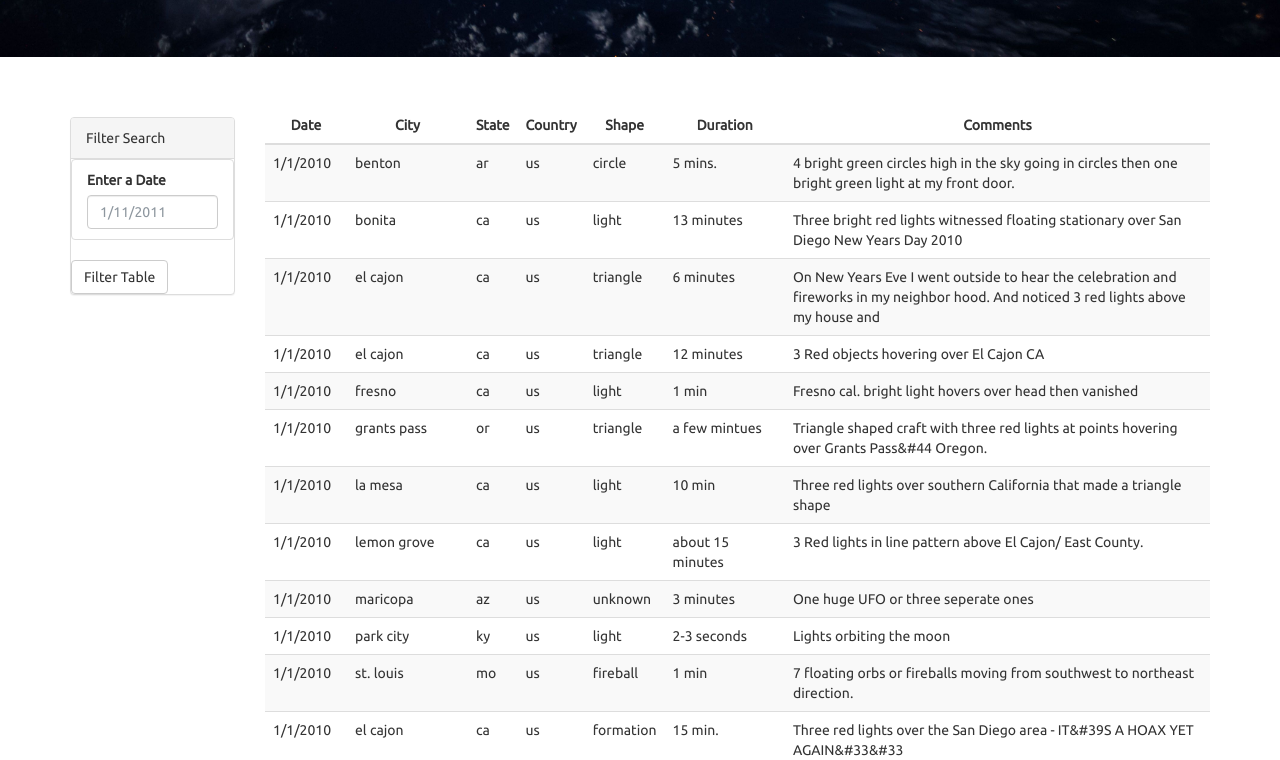
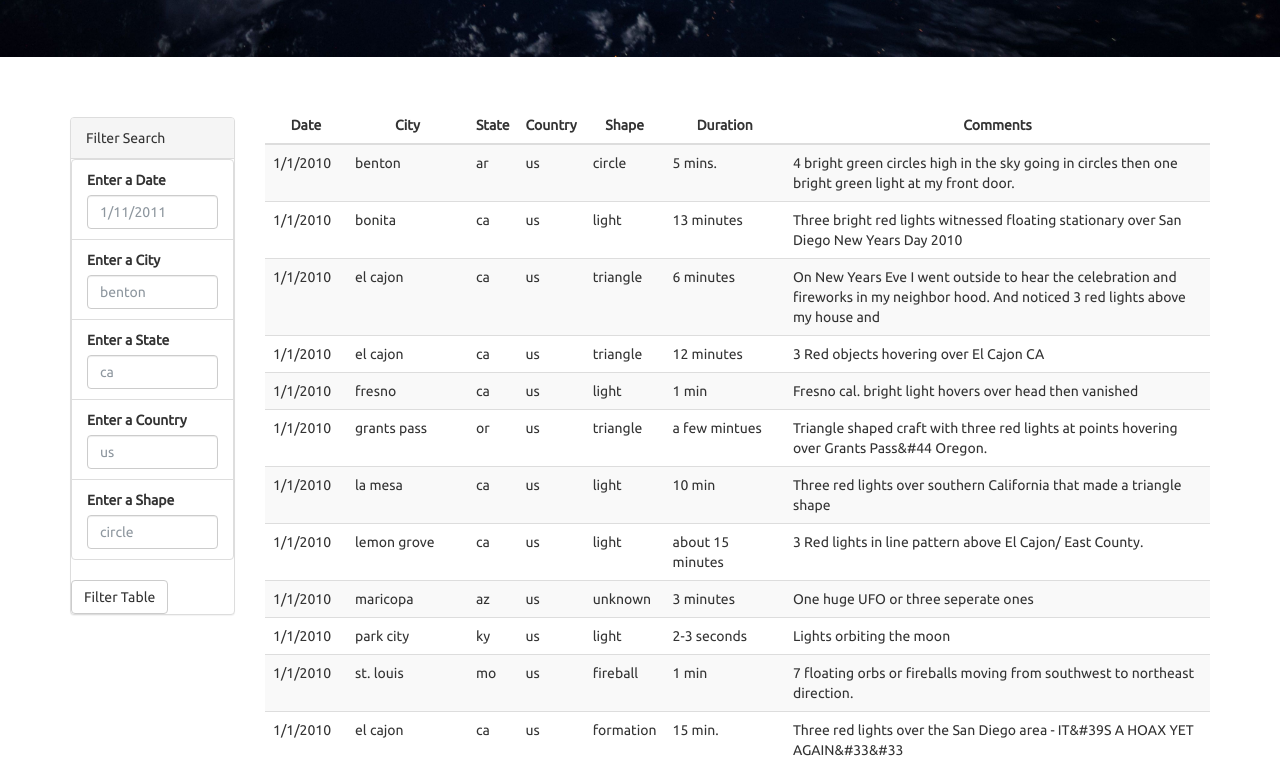
Before and after one commit to LenSin3/javascript-challenge, a plain HTML site: page UFO-level-1/index.html in a window 1280 px wide. Shown: the part 555-1315 px from the top of the page. Drawn offline with nearby package versions, Linux system fonts and the light colour scheme.

Commit message:
added form to filter by date, state, city, country and shape

```diff
--- a/UFO-level-1/index.html
+++ b/UFO-level-1/index.html
@@ -39,6 +39,22 @@
                         <label for="date">Enter a Date</label>
                         <input class="form-control" id="datetime" type="text" placeholder="1/11/2011">
                       </li>
+                      <li class="filter list-group-item">
+                        <label for="city">Enter a City</label>
+                        <input class="form-control" id="city" type="text" placeholder="benton">
+                      </li>
+                      <li class="filter list-group-item">
+                        <label for="state">Enter a State</label>
+                        <input class="form-control" id="state" type="text" placeholder="ca">
+                      </li>
+                      <li class="filter list-group-item">
+                        <label for="country">Enter a Country</label>
+                        <input class="form-control" id="country" type="text" placeholder="us">
+                      </li>
+                      <li class="filter list-group-item">
+                        <label for="city">Enter a Shape</label>
+                        <input class="form-control" id="shape" type="text" placeholder="circle">
+                      </li>
                     </ul>
                   </div>
                   <button id="filter-btn" type="button" class="btn btn-default">Filter Table</button>
```
